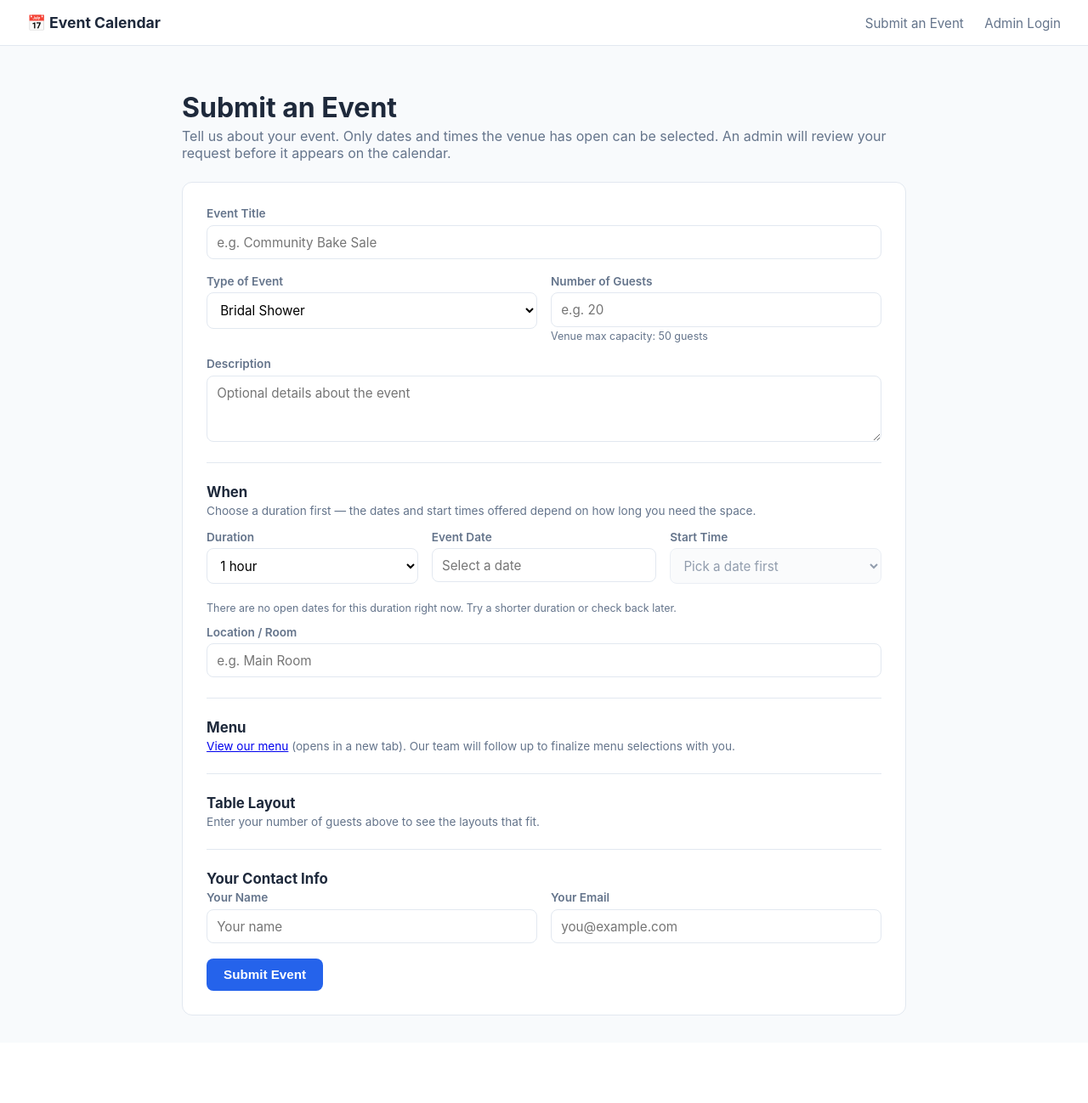
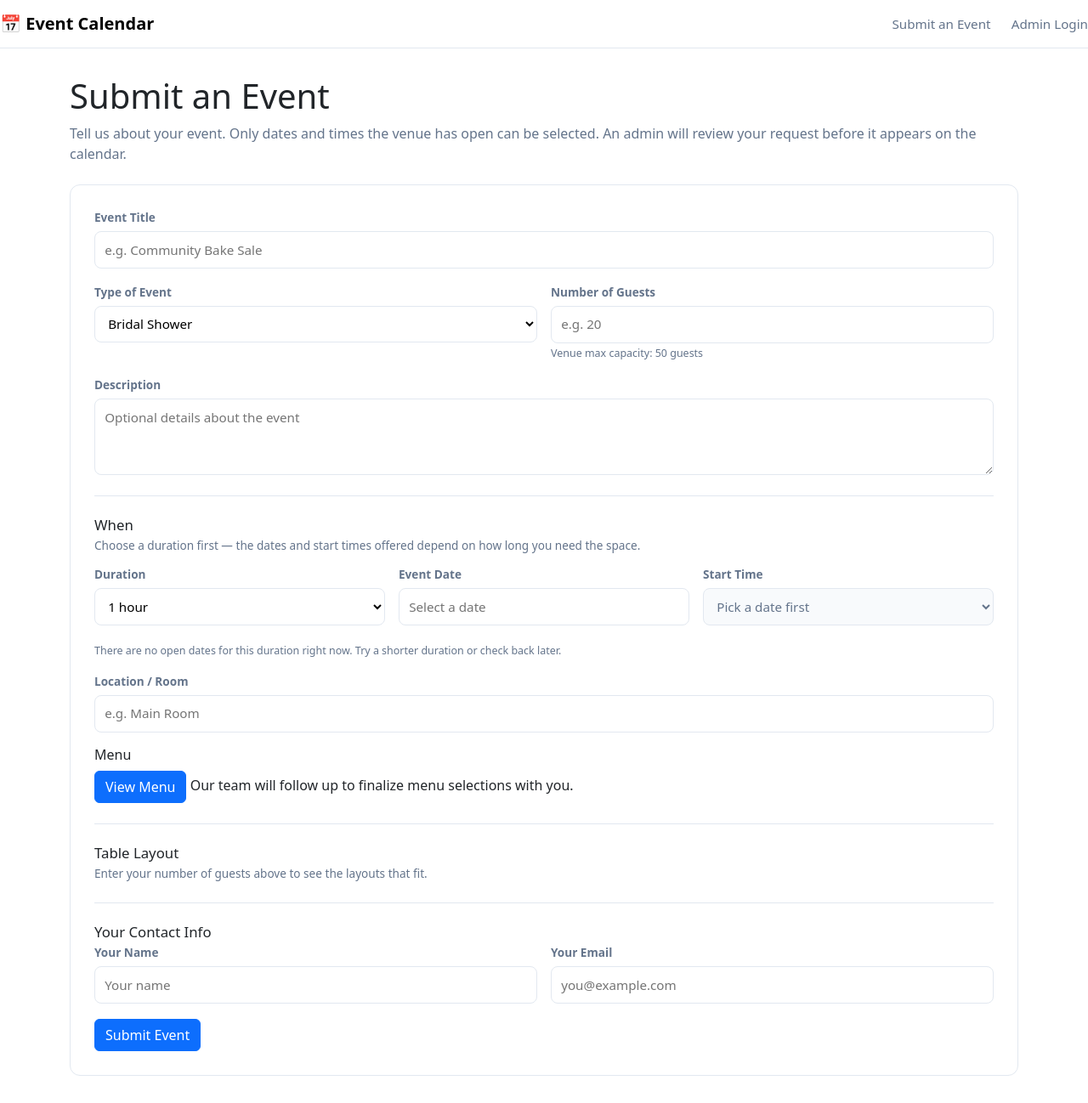
Before and after one commit to Techamek/CAPSTONE-CS-49999-2026-, a Flask app: page / in a window 1280 px wide. Shown: the whole page at 85% size. Before the commit the page ends 1195 px from the top, so only its background shows below. Run offline with Flask 3, Linux system fonts and the light colour scheme; data that the repository does not hold is empty.

Commit message:
adding new menu, and menu side popup

```diff
--- a/templates/submit.html
+++ b/templates/submit.html
@@ -2,6 +2,7 @@
 {% block title %}Submit an Event{% endblock %}
 {% block head %}
   <link rel="stylesheet" href="https://cdnjs.cloudflare.com/ajax/libs/flatpickr/4.6.13/flatpickr.min.css">
+  <link href="https://cdn.jsdelivr.net/npm/bootstrap@5.3.8/dist/css/bootstrap.min.css" rel="stylesheet" integrity="sha384-sRIl4kxILFvY47J16cr9ZwB07vP4J8+LH7qKQnuqkuIAvNWLzeN8tE5YBujZqJLB" crossorigin="anonymous">
 {% endblock %}
 {% block content %}
   <h1>Submit an Event</h1>
@@ -62,13 +63,25 @@
       </div>
     </div>
 
-    <div class="form-section">
-      <h2>Menu</h2>
-      <p class="form-section-hint">
-        <a href="{{ url_for('static', filename='img/menu.png') }}" target="_blank" rel="noopener">View our menu</a>
-        (opens in a new tab). Our team will follow up to finalize menu selections with you.
-      </p>
-    </div>
+      <h2 style="font-size: 12pt">Menu</h2>
+        <a class="btn btn-primary" data-bs-toggle="offcanvas" href="#offcanvasExample" role="button" aria-controls="offcanvasExample">
+          View Menu
+        </a>
+        Our team will follow up to finalize menu selections with you.
+        <div class="offcanvas offcanvas-start" tabindex="-1" id="offcanvasExample" aria-labelledby="offcanvasExampleLabel" style="width: 35%">
+          <div class="offcanvas-header">
+            <h5 class="offcanvas-title" id="offcanvasExampleLabel">Menu</h5>
+            <button type="button" class="btn-close" data-bs-dismiss="offcanvas" aria-label="Close"></button>
+          </div>
+          <div class="offcanvas-body">
+            <p> Scroll Down to see more </p>
+            <div>
+              <img src="static/img/menu/Savory.jpg" style="width: 100%" >
+              <img src="static/img/menu/Sweet.jpg" style="width: 100%" >
+              <img src="static/img/menu/Enhancements.jpg" style="width: 100%" >
+            </div>
+          </div>
+        </div>
 
     <div class="form-section">
       <h2>Table Layout</h2>
@@ -113,6 +126,7 @@
 {% endblock %}
 {% block scripts %}
   <script src="https://cdnjs.cloudflare.com/ajax/libs/flatpickr/4.6.13/flatpickr.min.js"></script>
+  <script src="https://cdn.jsdelivr.net/npm/bootstrap@5.3.8/dist/js/bootstrap.bundle.min.js" integrity="sha384-FKyoEForCGlyvwx9Hj09JcYn3nv7wiPVlz7YYwJrWVcXK/BmnVDxM+D2scQbITxI" crossorigin="anonymous"></script>
   <script>window.LAYOUT_SMALL_GROUP_MAX = {{ small_group_max }};</script>
   <script src="{{ url_for('static', filename='js/submit.js') }}"></script>
 {% endblock %}
```
Also changed, not shown: static/img/menu/Enhancements.jpg (added), static/img/menu/Savory.jpg (added), static/img/menu/Sweet.jpg (added).
